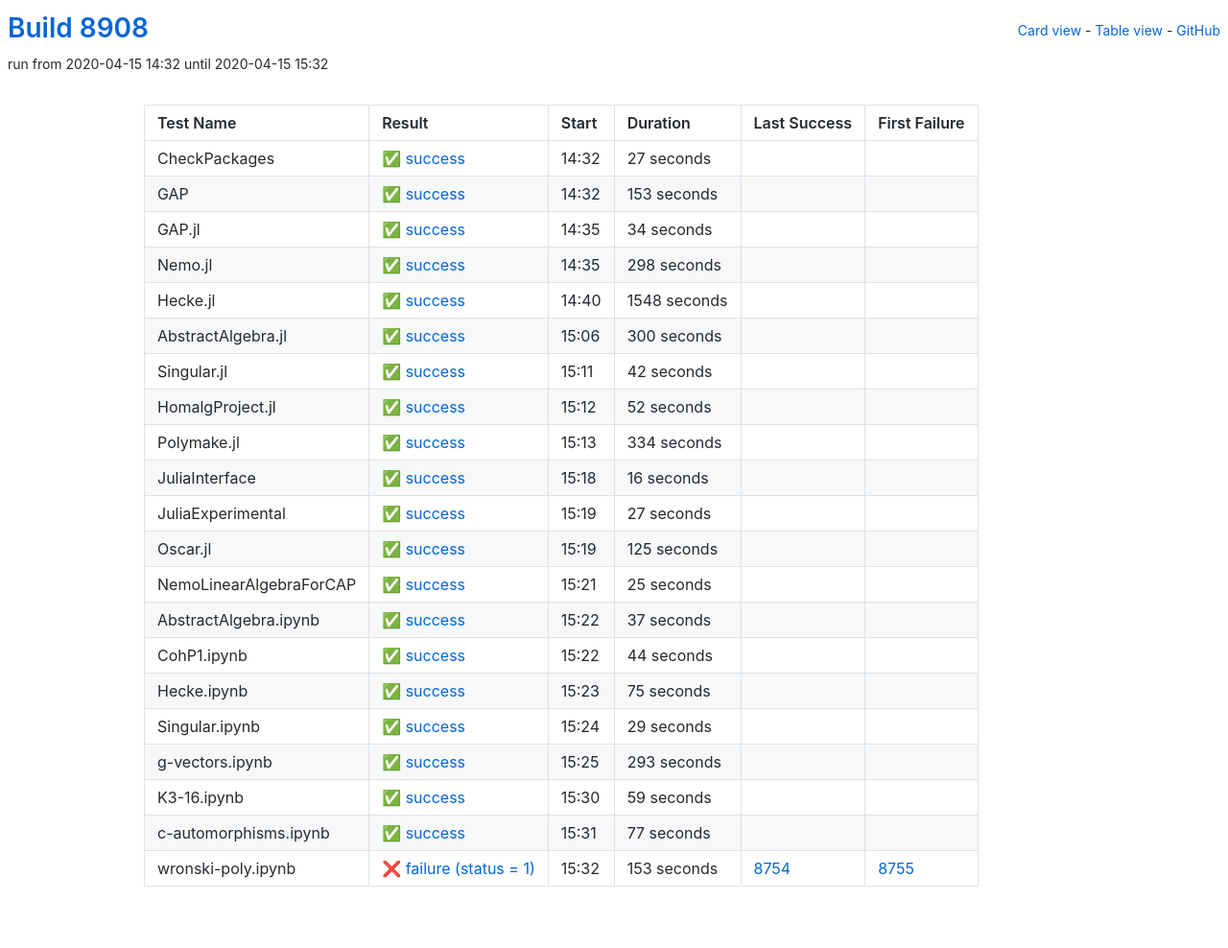
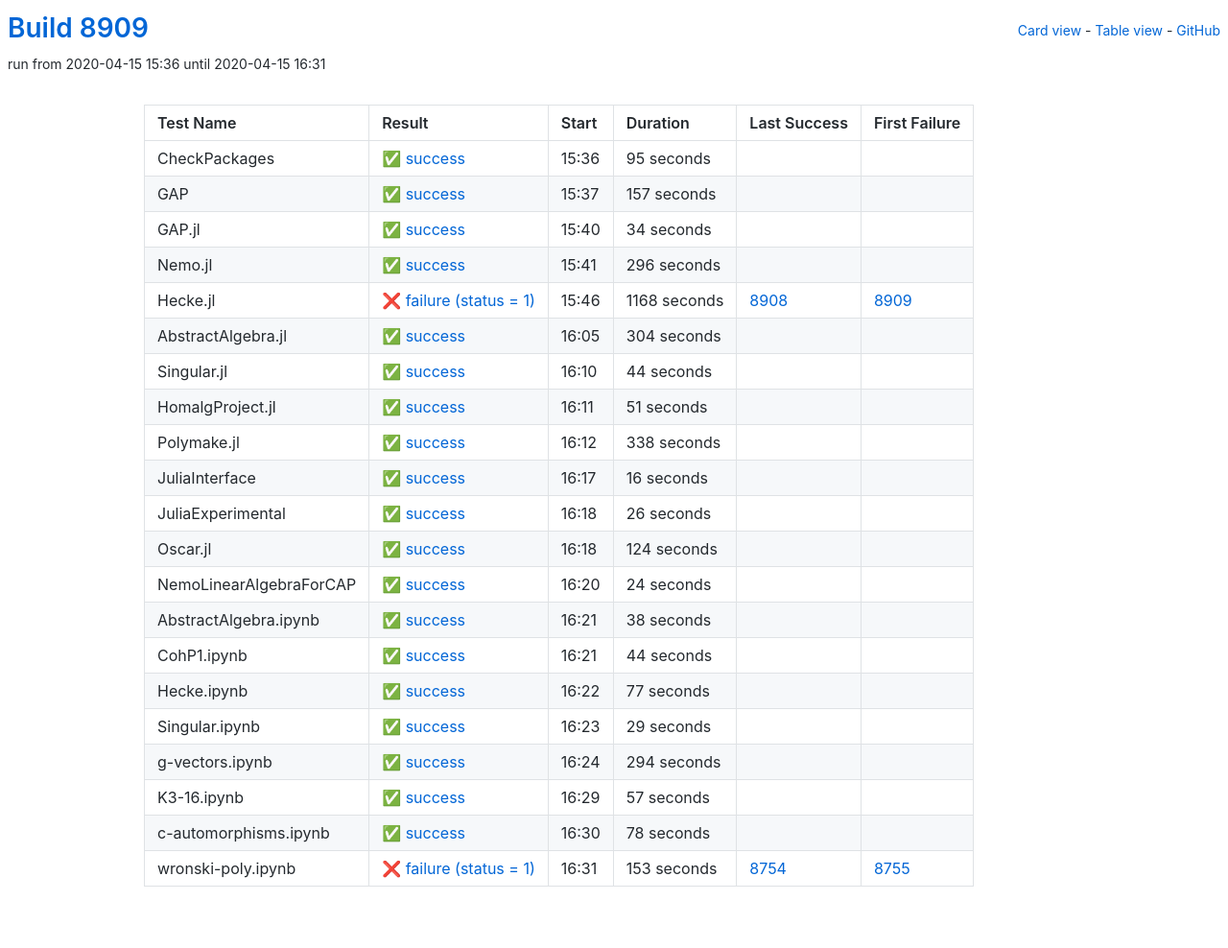
Before and after one commit to oscar-system/oscar-ci-status, a Jekyll site: the page built from table.html, in a window 1280 px wide. Shown: the whole page at 96% size. Built offline with Jekyll 4.4.1, drawn with Linux system fonts in a browser that asks for light colours.

Commit message:
Build 8909

```diff
--- a/_data/ci.yml
+++ b/_data/ci.yml
@@ -1,27 +1,27 @@
-build: 8908
-build_url: https://oscarci.mathematik.uni-kl.de/job/oscar/8908/
+build: 8909
+build_url: https://oscarci.mathematik.uni-kl.de/job/oscar/8909/
 job: oscar
 tests:
-- duration: 27
+- duration: 95
   exitcode: 0
   first_failure: false
   first_failure_url: null
   last_success: false
   last_success_url: null
-  log: https://oscarci.mathematik.uni-kl.de/job/oscar/8908/artifact/logs/build-8908/CheckPackages.log
+  log: https://oscarci.mathematik.uni-kl.de/job/oscar/8909/artifact/logs/build-8909/CheckPackages.log
   name: CheckPackages
-  start: 2020-04-15 14:32
+  start: 2020-04-15 15:36
   status: success
   success: true
-- duration: 153
+- duration: 157
   exitcode: 0
   first_failure: false
   first_failure_url: null
   last_success: false
   last_success_url: null
-  log: https://oscarci.mathematik.uni-kl.de/job/oscar/8908/artifact/logs/build-8908/GAP.log
+  log: https://oscarci.mathematik.uni-kl.de/job/oscar/8909/artifact/logs/build-8909/GAP.log
   name: GAP
-  start: 2020-04-15 14:32
+  start: 2020-04-15 15:37
   status: success
   success: true
 - duration: 34
@@ -30,75 +30,75 @@ tests:
   first_failure_url: null
   last_success: false
   last_success_url: null
-  log: https://oscarci.mathematik.uni-kl.de/job/oscar/8908/artifact/logs/build-8908/GAP.jl.log
+  log: https://oscarci.mathematik.uni-kl.de/job/oscar/8909/artifact/logs/build-8909/GAP.jl.log
   name: GAP.jl
-  start: 2020-04-15 14:35
+  start: 2020-04-15 15:40
   status: success
   success: true
-- duration: 298
+- duration: 296
   exitcode: 0
   first_failure: false
   first_failure_url: null
   last_success: false
   last_success_url: null
-  log: https://oscarci.mathematik.uni-kl.de/job/oscar/8908/artifact/logs/build-8908/Nemo.jl.log
+  log: https://oscarci.mathematik.uni-kl.de/job/oscar/8909/artifact/logs/build-8909/Nemo.jl.log
   name: Nemo.jl
-  start: 2020-04-15 14:35
+  start: 2020-04-15 15:41
   status: success
   success: true
-- duration: 1548
+- duration: 1168
+  exitcode: 1
+  first_failure: 8909
+  first_failure_url: https://oscarci.mathematik.uni-kl.de/job/oscar/8909/
+  last_success: 8908
+  last_success_url: https://oscarci.mathematik.uni-kl.de/job/oscar/8908/
+  log: https://oscarci.mathematik.uni-kl.de/job/oscar/8909/artifact/logs/build-8909/Hecke.jl.log
+  name: Hecke.jl
+  start: 2020-04-15 15:46
+  status: failure
+  success: false
+- duration: 304
   exitcode: 0
   first_failure: false
   first_failure_url: null
   last_success: false
   last_success_url: null
-  log: https://oscarci.mathematik.uni-kl.de/job/oscar/8908/artifact/logs/build-8908/Hecke.jl.log
-  name: Hecke.jl
-  start: 2020-04-15 14:40
+  log: https://oscarci.mathematik.uni-kl.de/job/oscar/8909/artifact/logs/build-8909/AbstractAlgebra.jl.log
+  name: AbstractAlgebra.jl
+  start: 2020-04-15 16:05
   status: success
   success: true
-- duration: 300
+- duration: 44
   exitcode: 0
   first_failure: false
   first_failure_url: null
   last_success: false
   last_success_url: null
-  log: https://oscarci.mathematik.uni-kl.de/job/oscar/8908/artifact/logs/build-8908/AbstractAlgebra.jl.log
-  name: AbstractAlgebra.jl
-  start: 2020-04-15 15:06
+  log: https://oscarci.mathematik.uni-kl.de/job/oscar/8909/artifact/logs/build-8909/Singular.jl.log
+  name: Singular.jl
+  start: 2020-04-15 16:10
   status: success
   success: true
-- duration: 42
+- duration: 51
   exitcode: 0
   first_failure: false
   first_failure_url: null
   last_success: false
   last_success_url: null
-  log: https://oscarci.mathematik.uni-kl.de/job/oscar/8908/artifact/logs/build-8908/Singular.jl.log
-  name: Singular.jl
-  start: 2020-04-15 15:11
+  log: https://oscarci.mathematik.uni-kl.de/job/oscar/8909/artifact/logs/build-8909/HomalgProject.jl.log
+  name: HomalgProject.jl
+  start: 2020-04-15 16:11
   status: success
   success: true
-- duration: 52
+- duration: 338
   exitcode: 0
   first_failure: false
   first_failure_url: null
   last_success: false
   last_success_url: null
-  log: https://oscarci.mathematik.uni-kl.de/job/oscar/8908/artifact/logs/build-8908/HomalgProject.jl.log
-  name: HomalgProject.jl
-  start: 2020-04-15 15:12
-  status: success
-  success: true
-- duration: 334
-  exitcode: 0
-  first_failure: false
-  first_failure_url: null
-  last_success: false
-  last_success_url: null
-  log: https://oscarci.mathematik.uni-kl.de/job/oscar/8908/artifact/logs/build-8908/Polymake.jl.log
+  log: https://oscarci.mathematik.uni-kl.de/job/oscar/8909/artifact/logs/build-8909/Polymake.jl.log
   name: Polymake.jl
-  start: 2020-04-15 15:13
+  start: 2020-04-15 16:12
   status: success
   success: true
 - duration: 16
@@ -107,53 +107,53 @@ tests:
   first_failure_url: null
   last_success: false
   last_success_url: null
-  log: https://oscarci.mathematik.uni-kl.de/job/oscar/8908/artifact/logs/build-8908/JuliaInterface.log
+  log: https://oscarci.mathematik.uni-kl.de/job/oscar/8909/artifact/logs/build-8909/JuliaInterface.log
   name: JuliaInterface
-  start: 2020-04-15 15:18
+  start: 2020-04-15 16:17
   status: success
   success: true
-- duration: 27
+- duration: 26
   exitcode: 0
   first_failure: false
   first_failure_url: null
   last_success: false
   last_success_url: null
-  log: https://oscarci.mathematik.uni-kl.de/job/oscar/8908/artifact/logs/build-8908/JuliaExperimental.log
+  log: https://oscarci.mathematik.uni-kl.de/job/oscar/8909/artifact/logs/build-8909/JuliaExperimental.log
   name: JuliaExperimental
-  start: 2020-04-15 15:19
+  start: 2020-04-15 16:18
   status: success
   success: true
-- duration: 125
+- duration: 124
   exitcode: 0
   first_failure: false
   first_failure_url: null
   last_success: false
   last_success_url: null
-  log: https://oscarci.mathematik.uni-kl.de/job/oscar/8908/artifact/logs/build-8908/Oscar.jl.log
+  log: https://oscarci.mathematik.uni-kl.de/job/oscar/8909/artifact/logs/build-8909/Oscar.jl.log
   name: Oscar.jl
-  start: 2020-04-15 15:19
+  start: 2020-04-15 16:18
   status: success
   success: true
-- duration: 25
+- duration: 24
   exitcode: 0
   first_failure: false
   first_failure_url: null
   last_success: false
   last_success_url: null
-  log: https://oscarci.mathematik.uni-kl.de/job/oscar/8908/artifact/logs/build-8908/NemoLinearAlgebraForCAP.log
+  log: https://oscarci.mathematik.uni-kl.de/job/oscar/8909/artifact/logs/build-8909/NemoLinearAlgebraForCAP.log
   name: NemoLinearAlgebraForCAP
-  start: 2020-04-15 15:21
+  start: 2020-04-15 16:20
   status: success
   success: true
-- duration: 37
+- duration: 38
   exitcode: 0
   first_failure: false
   first_failure_url: null
   last_success: false
   last_success_url: null
-  log: https://oscarci.mathematik.uni-kl.de/job/oscar/8908/artifact/logs/build-8908/AbstractAlgebra.ipynb.log
+  log: https://oscarci.mathematik.uni-kl.de/job/oscar/8909/artifact/logs/build-8909/AbstractAlgebra.ipynb.log
   name: AbstractAlgebra.ipynb
-  start: 2020-04-15 15:22
+  start: 2020-04-15 16:21
   status: success
   success: true
 - duration: 44
@@ -162,20 +162,20 @@ tests:
   first_failure_url: null
   last_success: false
   last_success_url: null
-  log: https://oscarci.mathematik.uni-kl.de/job/oscar/8908/artifact/logs/build-8908/CohP1.ipynb.log
+  log: https://oscarci.mathematik.uni-kl.de/job/oscar/8909/artifact/logs/build-8909/CohP1.ipynb.log
   name: CohP1.ipynb
-  start: 2020-04-15 15:22
+  start: 2020-04-15 16:21
   status: success
   success: true
-- duration: 75
+- duration: 77
   exitcode: 0
   first_failure: false
   first_failure_url: null
   last_success: false
   last_success_url: null
-  log: https://oscarci.mathematik.uni-kl.de/job/oscar/8908/artifact/logs/build-8908/Hecke.ipynb.log
+  log: https://oscarci.mathematik.uni-kl.de/job/oscar/8909/artifact/logs/build-8909/Hecke.ipynb.log
   name: Hecke.ipynb
-  start: 2020-04-15 15:23
+  start: 2020-04-15 16:22
   status: success
   success: true
 - duration: 29
@@ -184,42 +184,42 @@ tests:
   first_failure_url: null
   last_success: false
   last_success_url: null
-  log: https://oscarci.mathematik.uni-kl.de/job/oscar/8908/artifact/logs/build-8908/Singular.ipynb.log
+  log: https://oscarci.mathematik.uni-kl.de/job/oscar/8909/artifact/logs/build-8909/Singular.ipynb.log
   name: Singular.ipynb
-  start: 2020-04-15 15:24
+  start: 2020-04-15 16:23
   status: success
   success: true
-- duration: 293
+- duration: 294
   exitcode: 0
   first_failure: false
   first_failure_url: null
   last_success: false
   last_success_url: null
-  log: https://oscarci.mathematik.uni-kl.de/job/oscar/8908/artifact/logs/build-8908/g-vectors.ipynb.log
+  log: https://oscarci.mathematik.uni-kl.de/job/oscar/8909/artifact/logs/build-8909/g-vectors.ipynb.log
   name: g-vectors.ipynb
-  start: 2020-04-15 15:25
+  start: 2020-04-15 16:24
   status: success
   success: true
-- duration: 59
+- duration: 57
   exitcode: 0
   first_failure: false
   first_failure_url: null
   last_success: false
   last_success_url: null
-  log: https://oscarci.mathematik.uni-kl.de/job/oscar/8908/artifact/logs/build-8908/K3-16.ipynb.log
+  log: https://oscarci.mathematik.uni-kl.de/job/oscar/8909/artifact/logs/build-8909/K3-16.ipynb.log
   name: K3-16.ipynb
-  start: 2020-04-15 15:30
+  start: 2020-04-15 16:29
   status: success
   success: true
-- duration: 77
+- duration: 78
   exitcode: 0
   first_failure: false
   first_failure_url: null
   last_success: false
   last_success_url: null
-  log: https://oscarci.mathematik.uni-kl.de/job/oscar/8908/artifact/logs/build-8908/c-automorphisms.ipynb.log
+  log: https://oscarci.mathematik.uni-kl.de/job/oscar/8909/artifact/logs/build-8909/c-automorphisms.ipynb.log
   name: c-automorphisms.ipynb
-  start: 2020-04-15 15:31
+  start: 2020-04-15 16:30
   status: success
   success: true
 - duration: 153
@@ -228,8 +228,8 @@ tests:
   first_failure_url: https://oscarci.mathematik.uni-kl.de/job/oscar/8755/
   last_success: 8754
   last_success_url: https://oscarci.mathematik.uni-kl.de/job/oscar/8754/
-  log: https://oscarci.mathematik.uni-kl.de/job/oscar/8908/artifact/logs/build-8908/wronski-poly.ipynb.log
+  log: https://oscarci.mathematik.uni-kl.de/job/oscar/8909/artifact/logs/build-8909/wronski-poly.ipynb.log
   name: wronski-poly.ipynb
-  start: 2020-04-15 15:32
+  start: 2020-04-15 16:31
   status: failure
   success: false
```
Also changed, not shown: README.md.
